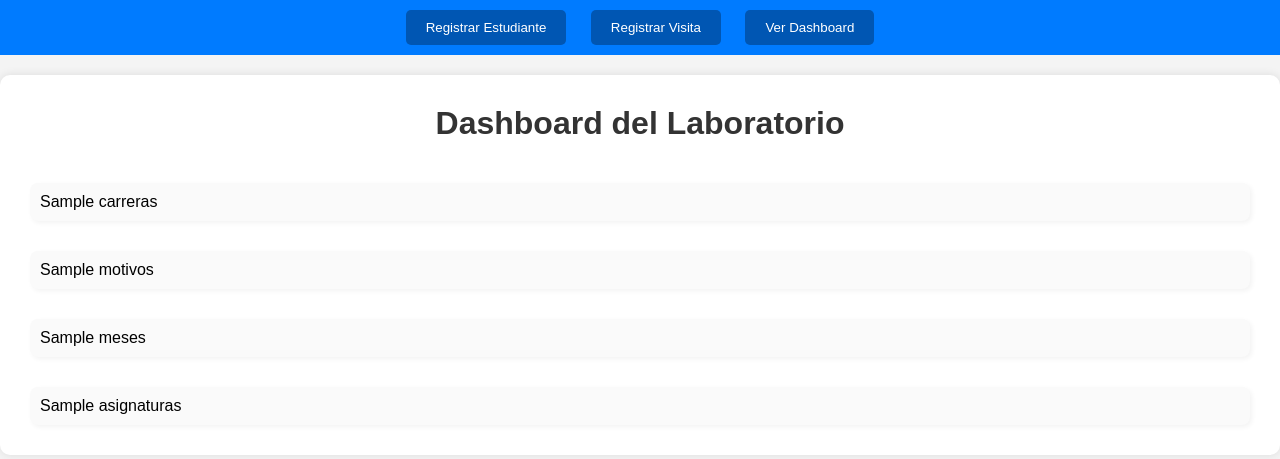
After one commit to ffelipev2/ProyectosPython, a Flask app: template 2- AsistenciaLab/templates/dashboard.html in a window 1280 px wide. The commit adds this page. Shown: the top 459 px of the page. Run offline with Flask 3, Linux system fonts and the light colour scheme; the template is opened without the code that fills it: most values are stand-ins (such as "Sample title", 1, 10 or a date in 2020).

Commit message:
actualizacion

```diff
--- a/2- AsistenciaLab/app.py
+++ b/2- AsistenciaLab/app.py
@@ -6,6 +6,15 @@ from datetime import datetime, timedelta
 import schedule
 import time
 import threading
+import matplotlib
+matplotlib.use('Agg')
+import plotly.figure_factory as ff
+import matplotlib.pyplot as plt
+import plotly.express as px
+import plotly.io as pio
+
+import io
+import base64
 
 app = Flask(__name__)
 app.secret_key = 'clave_secreta'
@@ -203,5 +212,103 @@ def visita():
 
     return redirect(url_for('formulario'))
 
+@app.route('/dashboard')
+def dashboard():
+    import plotly.express as px
+    import plotly.io as pio
+    import plotly.figure_factory as ff
+
+    df_estudiantes = pd.read_excel(archivo_estudiantes, dtype={'RUT': str})
+    df_visitas = pd.read_excel(archivo_visitas, dtype={'RUT': str})
+
+    graphs = {}
+
+    # 1. Alumnos por Carrera
+    carrera_counts = df_estudiantes['Carrera'].value_counts().reset_index()
+    carrera_counts.columns = ['Carrera', 'Cantidad']
+    fig1 = px.bar(
+        carrera_counts,
+        x='Cantidad',
+        y='Carrera',
+        orientation='h',
+        title='Alumnos Registrados por Carrera',
+        color='Carrera',
+        height=500
+    )
+    fig1.update_layout(
+        margin=dict(l=150, r=40, t=60, b=60),
+        yaxis_tickfont=dict(size=14)
+    )
+    graphs['carreras'] = pio.to_html(fig1, full_html=False)
+
+    # 2. Motivos de Visita
+    motivo_counts = df_visitas['Motivo'].value_counts().reset_index()
+    motivo_counts.columns = ['Motivo', 'Cantidad']
+    fig2 = px.pie(
+        motivo_counts,
+        names='Motivo',
+        values='Cantidad',
+        title='Distribución de Motivos de Visita',
+        height=500
+    )
+    fig2.update_layout(margin=dict(l=40, r=40, t=60, b=60))
+    graphs['motivos'] = pio.to_html(fig2, full_html=False)
+
+    # 3. Visitas por Mes
+    df_visitas['Fecha'] = pd.to_datetime(df_visitas['Fecha'], errors='coerce')
+    df_visitas['Mes'] = df_visitas['Fecha'].dt.strftime('%B')
+    visitas_mes = df_visitas['Mes'].value_counts().sort_index().reset_index()
+    visitas_mes.columns = ['Mes', 'Cantidad']
+    fig3 = px.line(
+        visitas_mes,
+        x='Mes',
+        y='Cantidad',
+        markers=True,
+        title='Visitas al Laboratorio por Mes',
+        height=500
+    )
+    fig3.update_layout(
+        margin=dict(l=60, r=40, t=60, b=80),
+        xaxis_tickangle=-45,
+        xaxis_tickfont=dict(size=14)
+    )
+    graphs['meses'] = pio.to_html(fig3, full_html=False)
+
+    # 4. Mapa de Calor: Alumnos por Carrera y Asignatura
+    pivot = df_estudiantes.groupby(['Carrera', 'Asignatura']).size().reset_index(name='Cantidad')
+    heatmap_data = pivot.pivot(index='Carrera', columns='Asignatura', values='Cantidad').fillna(0)
+
+    z = heatmap_data.values
+    x = list(heatmap_data.columns)
+    y = list(heatmap_data.index)
+
+    fig4 = ff.create_annotated_heatmap(
+        z,
+        x=x,
+        y=y,
+        colorscale='Blues',
+        showscale=True,
+        annotation_text=[[str(int(val)) for val in row] for row in z],
+        hoverinfo='z'
+    )
+
+    fig4.update_layout(
+        title=dict(
+            text='Mapa de Calor: Alumnos por Carrera y Asignatura',
+            x=0.5,  # centrado horizontalmente
+            y=0.1,  # posición al fondo del área del gráfico
+            xanchor='center',
+            yanchor='bottom'  # ancla el texto por su parte inferior
+        ),
+        height=700,
+        margin=dict(l=200, r=40, t=60, b=150)
+    )
+
+    graphs['asignaturas'] = pio.to_html(fig4, full_html=False)
+
+    return render_template('dashboard.html', graphs=graphs)
+
+
+
 if __name__ == '__main__':
     app.run(debug=False)
--- /dev/null
+++ b/2- AsistenciaLab/templates/dashboard.html
@@ -0,0 +1,70 @@
+<!DOCTYPE html>
+<html lang="es">
+<head>
+    <meta charset="UTF-8">
+    <title>Dashboard de Laboratorio</title>
+    <link rel="stylesheet" href="{{ url_for('static', filename='css/style.css') }}">
+    <style>
+        .dashboard-container {
+            max-width: 1600px;
+            margin: 20px auto;
+            padding: 10px;
+            background: white;
+            border-radius: 10px;
+            box-shadow: 0px 0px 10px rgba(0, 0, 0, 0.1);
+        }
+
+        h1 {
+            text-align: center;
+            color: #333;
+            margin-top: 20px;
+        }
+
+        .grid-container {
+            display: grid;
+            grid-template-columns: repeat(auto-fit, minmax(600px, 1fr));
+            gap: 30px;
+            padding: 20px;
+        }
+
+        .grid-item {
+            background-color: #fafafa;
+            padding: 10px;
+            border-radius: 8px;
+            box-shadow: 2px 2px 5px rgba(0,0,0,0.05);
+            overflow-x: auto;
+        }
+
+        nav a button, nav button {
+            background-color: #0056b3;
+            color: white;
+            padding: 10px 20px;
+            border: none;
+            border-radius: 5px;
+            cursor: pointer;
+            margin: 0 10px;
+        }
+
+        nav a button:hover, nav button:hover {
+            background-color: #004080;
+        }
+    </style>
+</head>
+<body>
+    <nav>
+        <button onclick="window.location.href='{{ url_for('formulario') }}#registroForm'">Registrar Estudiante</button>
+        <button onclick="window.location.href='{{ url_for('formulario') }}#visitaForm'">Registrar Visita</button>
+        <a href="{{ url_for('dashboard') }}"><button>Ver Dashboard</button></a>
+    </nav>
+
+    <div class="dashboard-container">
+        <h1>Dashboard del Laboratorio</h1>
+        <div class="grid-container">
+            <div class="grid-item">{{ graphs['carreras']|safe }}</div>
+            <div class="grid-item">{{ graphs['motivos']|safe }}</div>
+            <div class="grid-item">{{ graphs['meses']|safe }}</div>
+            <div class="grid-item">{{ graphs['asignaturas']|safe }}</div>
+        </div>
+    </div>
+</body>
+</html>
```
Also changed, not shown: 2- AsistenciaLab/static/style.css (+26 -0 lines), 2- AsistenciaLab/templates/formulario.html (+5 -5 lines).
